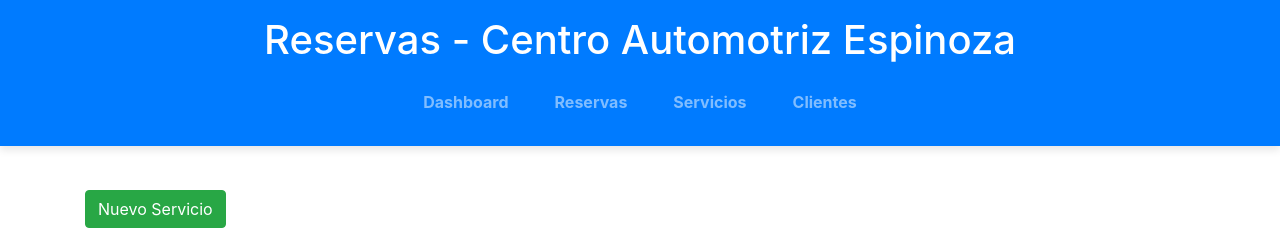
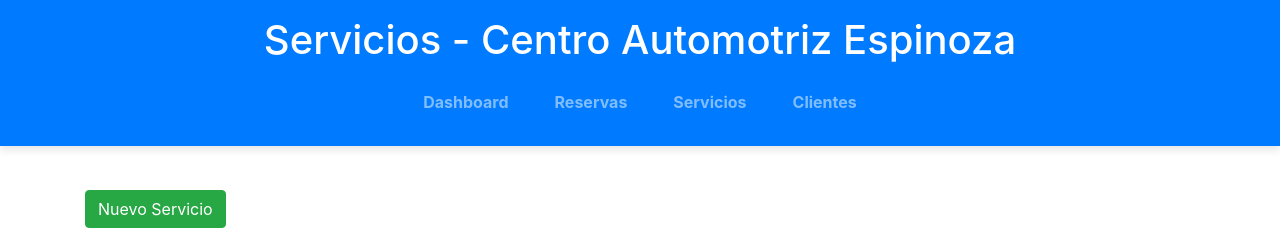
Before and after one commit to Pabloquispe/BotAutomotriz, a Flask app: page /admin/servicios in a window 1280 px wide. Shown: the top 244 px of the page. Run offline with Flask 3, Linux system fonts and the light colour scheme; the visitor is signed in with stand-in values (Sample User, id 1); data that the repository does not hold is empty; some libraries are stand-ins or nearby versions.

Commit message:
Update servicios.html

```diff
--- a/vistas/templates/admin/servicios.html
+++ b/vistas/templates/admin/servicios.html
@@ -10,7 +10,7 @@
 <body>
     <header class="bg-primary text-white text-center py-3 mb-4">
         <div class="container">
-            <h1>Reservas - Centro Automotriz Espinoza</h1>
+            <h1>Servicios - Centro Automotriz Espinoza</h1>
             <nav class="navbar navbar-expand-lg navbar-dark">
                 <ul class="navbar-nav mx-auto">
                     <li class="nav-item"><a class="nav-link" href="{{ url_for('admin.dashboard') }}">Dashboard</a></li>
```
